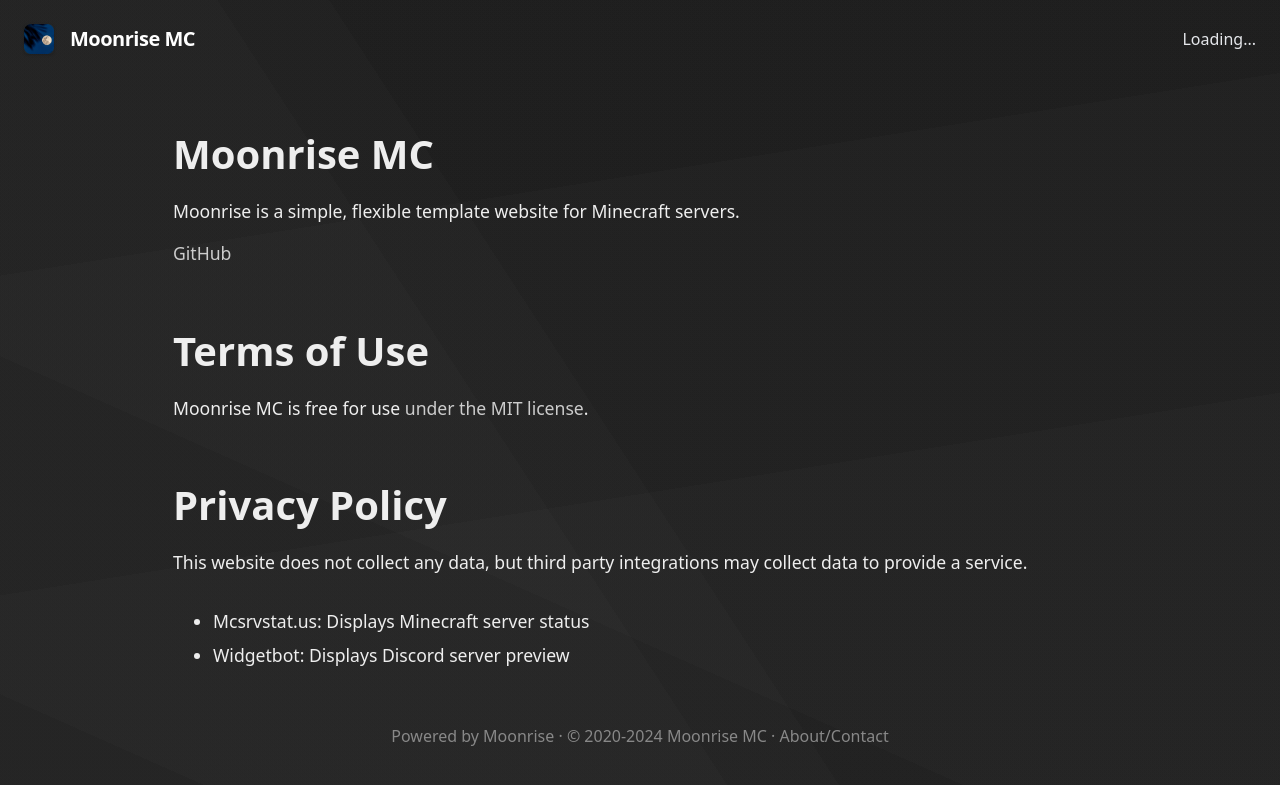
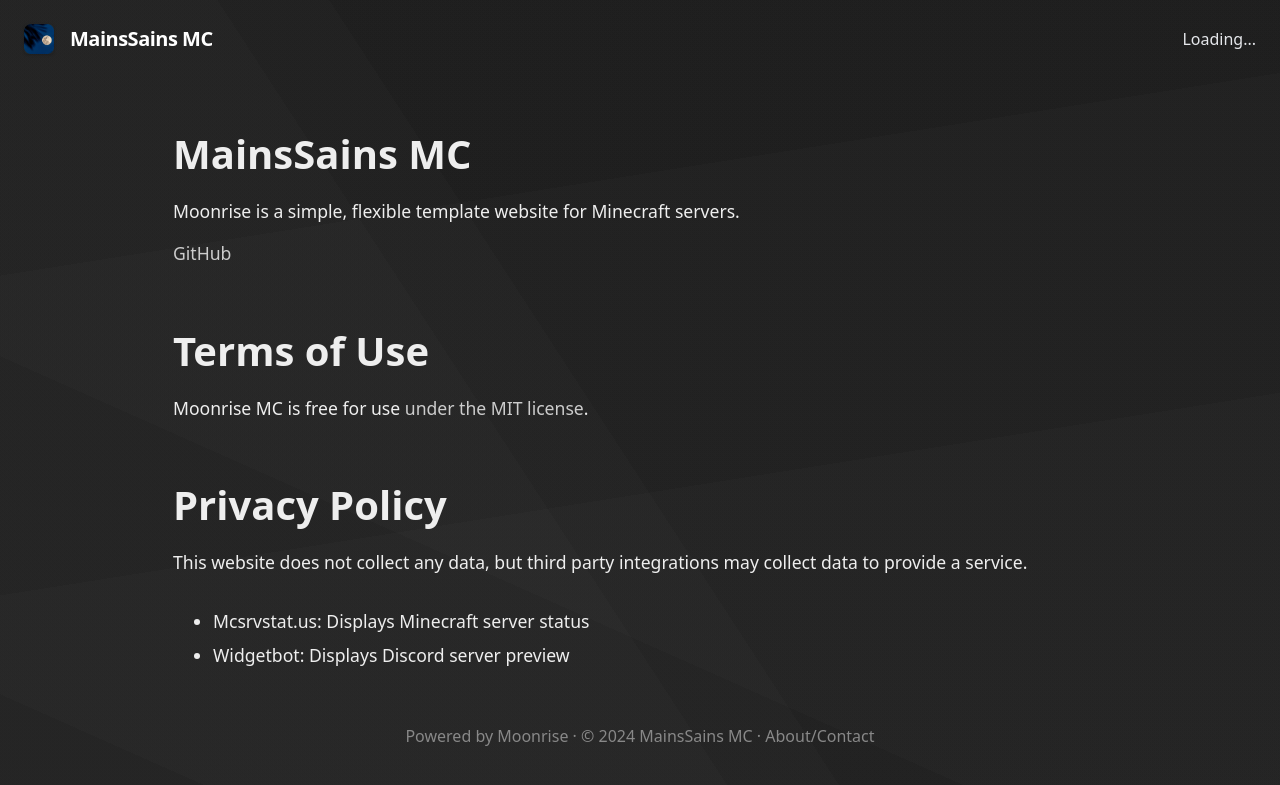
Before and after one commit to MuhammadCH1/MainsSains, a Jekyll site: the page built from docs/about.md, in a window 1280 px wide. Shown: the top 785 px of the page. Built offline with Jekyll 4.4.1, drawn with Linux system fonts in a browser that asks for light colours; our own code applies the rules of GitHub Pages for plain Markdown files; part of the change alters nothing that is shown.

Commit message:
Update _config.yml

```diff
--- a/docs/_config.yml
+++ b/docs/_config.yml
@@ -4,23 +4,23 @@
 url: "https://coffeebank.github.io"
 baseurl: "/moonrise"
 siteIcon: /media/android-chrome-192x192.png
-siteYear: 2020
+siteYear: 2024
 siteFooterlink: /about
 showinSearchEngines: true
 # googleAnalyticsID: (uncomment to use)
 
 
 # Set basic server info
-serverName: Moonrise MC
+serverName: MainsSains MC
 serverDescription: A Minecraft server where we have lots of fun!
-serverIP: 31.41.59.26:5358
+serverIP: sainsmc.mevichost.com:25565
 useBedrockForOnlineStatus: false
 
 
 # Discord information
-discordInvite: https://discord.gg/minecraft
-discordServerID: 299881420891881473
-discordChannelID: 450428756855750666
+discordInvite: https://discord.gg/fTDY85t7Kg
+discordServerID: 1137363595953459251
+discordChannelID: 1188423620935036988
 
 
 # # Navbar Links at the top of the page (uncomment "siteNav" to use)
```
